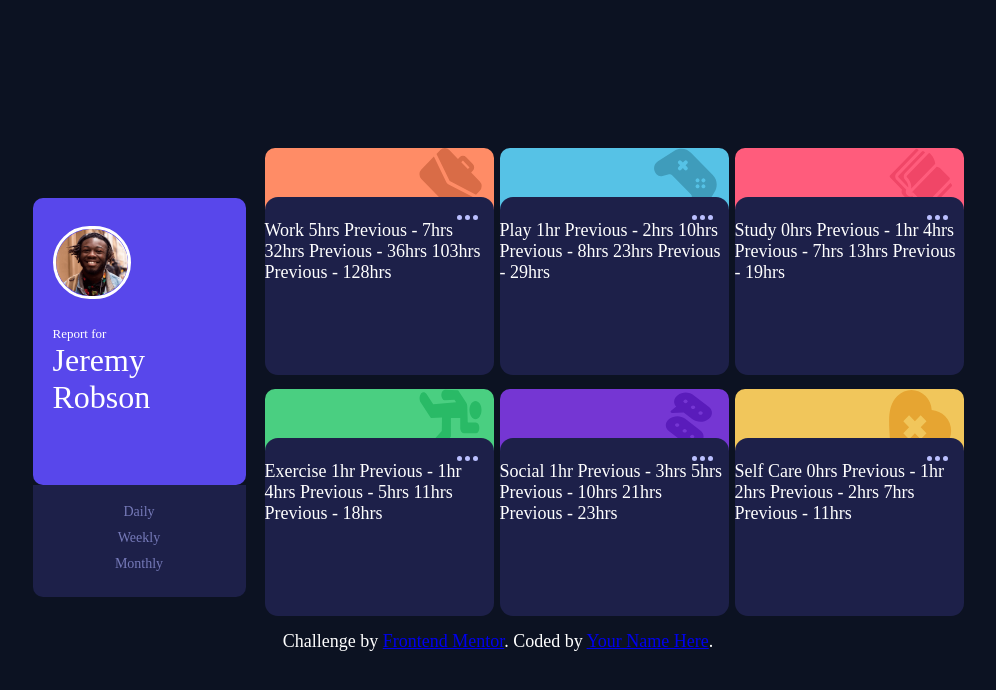
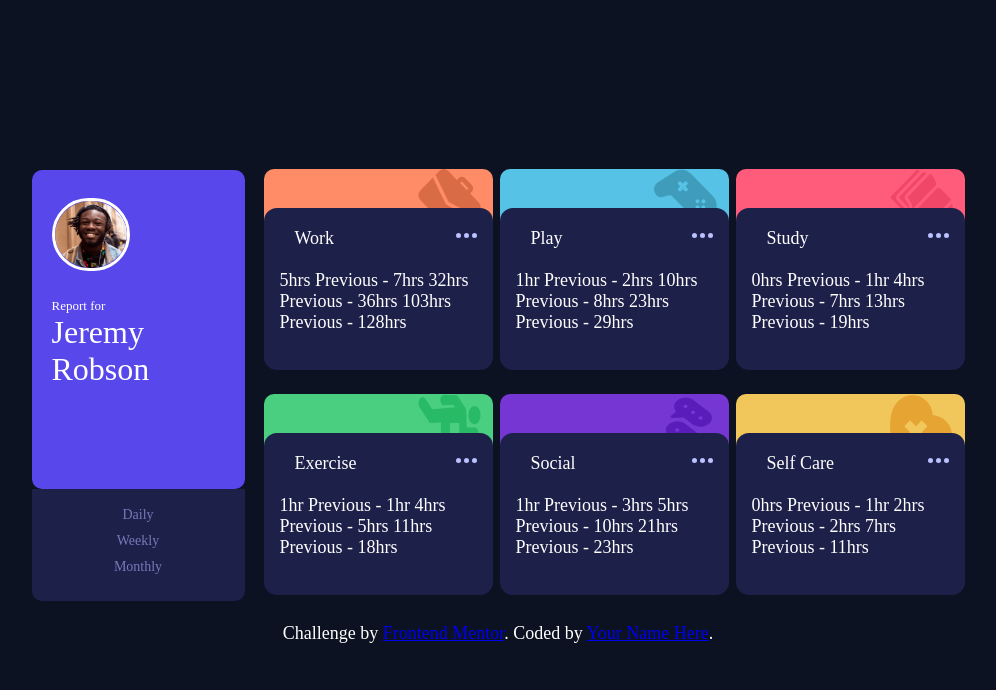
Before and after one commit to KagisoRamothwala1/time-tracking-dashboard, a plain HTML site: page index.html in a window 1280 px wide. Shown: the whole page, without its empty margins (142-1138 px from the left). Drawn offline with Linux system fonts and the light colour scheme; a web font is replaced by a local one.

Commit message:
beta 1.5

```diff
--- a/CSS/stylesheet.css
+++ b/CSS/stylesheet.css
@@ -78,19 +78,18 @@ body{
   align-items: center;
   grid-template-columns: repeat(3, 1fr);
   grid-auto-rows: 225px;
-  grid-column-gap: 6px;
-  grid-row-gap: 16px;
+  grid-column-gap: 7px;
+  grid-row-gap: 0px;
 }
 
 .profileCtn{
     background-color: hsl(246, 80%, 60%);
     width: 213px;
-    height: 287px;
+    height: 319px;
     border-radius: 10px 10px 10px 10px;
     display: flex;
     flex-direction: column;
-
-
+    margin-top: -25px;
 }
 
 .imgCtn{
@@ -127,6 +126,21 @@ body{
     font-family: 'Rubik-Regular';
 }
 
+.selectortextCTN{
+  display: flex;
+  flex-direction: column;
+
+}
+
+.text{
+  display: flex;
+  justify-content: left;
+  padding-left: 31px;
+  padding-top: 20px;
+  font-family:'Rubik-Regular';
+  font-size: 18px;
+}
+
 .reportCtn{
     font-size: 13px;
 }
@@ -154,7 +168,7 @@ body{
 }
 
 .workCtn{
-  height: 178px;
+  height: 162px;
   width: 229px;
   background-color: hsl(236, 44%, 20%);
   border-radius: 13px;
@@ -163,7 +177,7 @@ body{
 .workbannerCtn{
   background-color: hsl(15, 100%, 70%);
   width: 229px;
-  height: 80px;
+  height: 70px;
   border-radius: 10px 10px 0px 0px;
   margin: -31px;
   display: flex;
@@ -173,7 +187,7 @@ body{
 .PlaybannerCtn{
   background-color: hsl(195, 74%, 62%);
   width: 229px;
-  height: 80px;
+  height: 70px;
   border-radius: 10px 10px 0px 0px;
   margin: -31px;
   display: flex;
@@ -183,7 +197,7 @@ body{
 .StudybannerCtn{
   background-color: hsl(348, 100%, 68%);
   width: 229px;
-  height: 80px;
+  height: 70px;
   border-radius: 10px 10px 0px 0px;
   margin: -31px;
   display: flex;
@@ -193,7 +207,7 @@ body{
 .ExercisebannerCtn{
   background-color: hsl(145, 58%, 55%);
   width: 229px;
-  height: 80px;
+  height: 70px;
   border-radius: 10px 10px 0px 0px;
   margin: -31px;
   display: flex;
@@ -203,7 +217,7 @@ body{
 .SocialbannerCtn{
   background-color: hsl(264, 64%, 52%);
   width: 229px;
-  height: 80px;
+  height: 70px;
   border-radius: 10px 10px 0px 0px;
   margin: -31px;
   display: flex;
@@ -213,7 +227,7 @@ body{
 .SelfCarebannerCtn{
   background-color: hsl(43, 84%, 65%);
   width: 229px;
-  height: 80px;
+  height: 70px;
   border-radius: 10px 10px 0px 0px;
   margin: -31px;
   display: flex;
@@ -257,10 +271,11 @@ body{
 }
 
 .selectorCtn{
-  display: flex;
+display: flex;
   justify-content: right;
   padding-right: 16px;
-  padding-top: 18px;
+  margin-top: -16px;
+  padding-bottom: 32px;
 }
 
 .selectorCtn:hover{
@@ -268,35 +283,35 @@ body{
 }
 
 .playCtn{
-  height: 178px;
+  height: 162px;
   width: 229px;
   background-color: hsl(236, 44%, 20%);
   border-radius: 13px;
 }
 
 .studyCtn{
-  height: 178px;
+  height: 162px;
   width: 229px;
   background-color: hsl(236, 44%, 20%);
   border-radius: 13px;
 }
 
 .execerciseCtn{
-  height: 178px;
+  height: 162px;
   width: 229px;
   background-color: hsl(236, 44%, 20%);
   border-radius: 13px;
 }
 
 .socialCtn{
-  height: 178px;
+  height: 162px;
   width: 229px;
   background-color: hsl(236, 44%, 20%);
   border-radius: 13px;
 }
 
 .selfcareCtn{
-  height: 178px;
+  height: 162px;
   width: 229px;
   background-color: hsl(236, 44%, 20%);
   border-radius: 13px;
--- a/index.html
+++ b/index.html
@@ -44,8 +44,8 @@
      <a href="#" class="Weekly" id="weekly">Weekly</a>
      <a href="#" class="Monthly" id="monthly">Monthly</a>
     </div>
+  </div>
 
-  </div>
 
   <div class="container2">
 
@@ -55,16 +55,24 @@
   </div>
 
   <div class="workCtn">
+    <div class="selectortextCTN">
+      <div class="text">
+        Work
+      </div>
     <div class="selectorCtn">
       <img src="./images/icon-ellipsis.svg" alt="Selector">
     </div>
-  Work
+    </div>
+
+  <div class="maincontainer">
   5hrs <!-- daily -->
   Previous - 7hrs <!-- daily -->
   32hrs <!-- weekly -->
   Previous - 36hrs <!-- weekly -->
   103hrs <!-- monthly -->
   Previous - 128hrs <!-- monthly -->
+  </div>
+
   </div>
   </div>
 
@@ -74,17 +82,24 @@
   </div>
 
   <div class="playCtn">
+    <div class="selectortextCTN">
+       <div class="text">
+         Play
+      </div>
     <div class="selectorCtn">
       <img src="./images/icon-ellipsis.svg" alt="Selector">
     </div>
+    </div>
 
-  Play
+  <div class="maincontainer">
   1hr <!-- daily -->
   Previous - 2hrs <!-- daily -->
   10hrs <!-- weekly -->
   Previous - 8hrs <!-- weekly -->
   23hrs <!-- monthly -->
   Previous - 29hrs <!-- monthly -->
+  </div>
+
   </div>
   </div>
 
@@ -93,17 +108,25 @@
     <img src="./images/icon-study.svg" class="studyimg" alt="study">
   </div>
   <div class="studyCtn">
+    <div class="selectortextCTN">
+       <div class="text">
+         Study
+      </div>
      <div class="selectorCtn">
       <img src="./images/icon-ellipsis.svg" alt="Selector">
     </div>
+    </div>
 
-  Study
+
+  <div class="maincontainer">
   0hrs <!-- daily -->
   Previous - 1hr <!-- daily -->
   4hrs <!-- weekly -->
   Previous - 7hrs <!-- weekly -->
   13hrs <!-- monthly -->
   Previous - 19hrs <!-- monthly -->
+  </div>
+
   </div>
   </div>
 
@@ -113,17 +136,25 @@
   </div>
 
   <div class="execerciseCtn">
+    <div class="selectortextCTN">
+       <div class="text">
+         Exercise
+      </div>
      <div class="selectorCtn">
       <img src="./images/icon-ellipsis.svg" alt="Selector">
     </div>
+    </div>
 
-  Exercise
+  <div class="maincontainer">
+
   1hr <!-- daily -->
   Previous - 1hr <!-- daily -->
   4hrs <!-- weekly -->
   Previous - 5hrs <!-- weekly -->
   11hrs <!-- monthly -->
   Previous - 18hrs <!-- monthly -->
+  </div>
+
   </div>
   </div>
 
@@ -133,17 +164,24 @@
   </div>
 
   <div class="socialCtn">
+    <div class="selectortextCTN">
+       <div class="text">
+         Social
+      </div>
      <div class="selectorCtn">
       <img src="./images/icon-ellipsis.svg" alt="Selector">
     </div>
+    </div>
 
-  Social
+  <div class="maincontainer">
   1hr <!-- daily -->
   Previous - 3hrs <!-- daily -->
   5hrs <!-- weekly -->
   Previous - 10hrs <!-- weekly -->
   21hrs <!-- monthly -->
   Previous - 23hrs <!-- monthly -->
+  </div>
+
   </div>
   </div>
 
@@ -153,17 +191,25 @@
   </div>
 
   <div class="selfcareCtn">
+    <div class="selectortextCTN">
+       <div class="text">
+         Self Care
+      </div>
      <div class="selectorCtn">
       <img src="./images/icon-ellipsis.svg" alt="Selector">
     </div>
+    </div>
 
-  Self Care
+
+  <div class="maincontainer">
   0hrs <!-- daily -->
   Previous - 1hr <!-- daily -->
   2hrs <!-- weekly -->
   Previous - 2hrs <!-- weekly -->
   7hrs <!-- monthly -->
   Previous - 11hrs <!-- monthly -->
+  </div>
+
   </div>
   </div>
 
```
